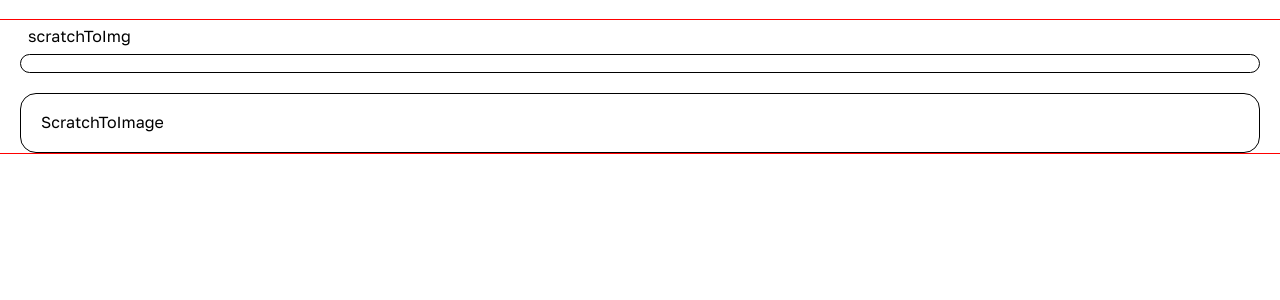
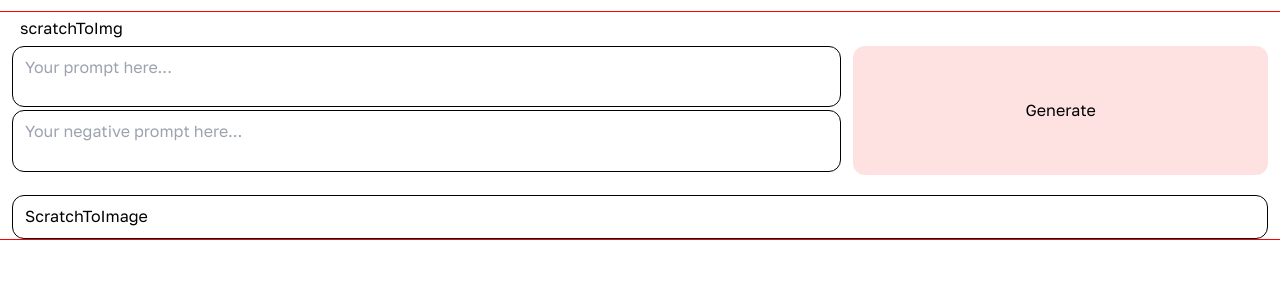
Before and after one commit to Uyama0/WebDiffusion, a React (Vite) app in the folder client/: page / in a window 1280 px wide. Shown: the top 300 px of the page. Built offline with nearby package versions, Linux system fonts and the light colour scheme.

Commit message:
feat(input fields): add propmt input fields

```diff
--- a/client/src/components/Layout.tsx
+++ b/client/src/components/Layout.tsx
@@ -1,17 +1,17 @@
 import Router from "../routes/Router";
 import Header from "./header/Header";
-import PromptEntry from "./promptentry/PromptEntry";
+import PromptEntry from "./promptEntry/PromptEntry";
 
 const Layout = () => {
   return (
     <div className="m-base-margin">
       <Header />
-      <div className="flex flex-col gap-5">
+      <main className="flex flex-col gap-5">
         <PromptEntry />
         <section className="border border-black rounded-base-border-radius p-base-padding">
           <Router />
         </section>
-      </div>
+      </main>
     </div>
   );
 };
--- a/client/src/components/inputField/InputField.tsx
+++ b/client/src/components/inputField/InputField.tsx
@@ -1,9 +1,19 @@
-const InputField = () => {
+interface InputFieldProps {
+  placeholder?: string;
+  required?: boolean;
+}
+
+const InputField: React.FC<InputFieldProps> = ({
+  placeholder,
+  required = false,
+}) => {
   return (
     <>
-      <input
-        type="text"
-        className="border border-black w-full rounded-base-border-radius"
+      <textarea
+        rows={2}
+        required={required}
+        placeholder={placeholder}
+        className="border border-black w-full rounded-base-border-radius p-3 resize-none"
       />
     </>
   );
--- a/client/src/components/promptentry/PromptEntry.tsx
+++ b/client/src/components/promptentry/PromptEntry.tsx
@@ -1,9 +1,19 @@
 import InputField from "../inputField/InputField";
+import Button from "../ui/Button";
 
 const PromptEntry: React.FC = () => {
   return (
-    <div>
-      <InputField />
+    <div className="flex gap-3">
+      <section className="w-2/3">
+        <InputField placeholder="Your prompt here..." required={true} />
+        <InputField
+          placeholder="Your negative prompt here..."
+          required={true}
+        />
+      </section>
+      <section className="w-1/3">
+        <Button>Generate</Button>
+      </section>
     </div>
   );
 };
--- /dev/null
+++ b/client/src/components/ui/Button.tsx
@@ -0,0 +1,9 @@
+const Button: React.FC<{ children: React.ReactNode }> = ({ children }) => {
+  return (
+    <button className="p-2 w-full h-full rounded-base-border-radius bg-red-100">
+      {children}
+    </button>
+  );
+};
+
+export default Button;
--- a/client/src/components/ui/HeaderTab.tsx
+++ b/client/src/components/ui/HeaderTab.tsx
@@ -1,5 +1,5 @@
 const HeaderTab: React.FC<{ children: React.ReactNode }> = ({ children }) => {
-  return <div className="p-2">{children}</div>;
+  return <button className="p-2">{children}</button>;
 };
 
 export default HeaderTab;
--- a/client/tailwind.config.js
+++ b/client/tailwind.config.js
@@ -7,13 +7,13 @@
         golos: ["Golos Text", "sans-serif"],
       },
       borderRadius: {
-        "base-border-radius": "16px",
+        "base-border-radius": "12px",
       },
       margin: {
-        "base-margin": "20px",
+        "base-margin": "12px",
       },
       padding: {
-        "base-padding": "20px",
+        "base-padding": "12px",
       },
     },
   },
```
